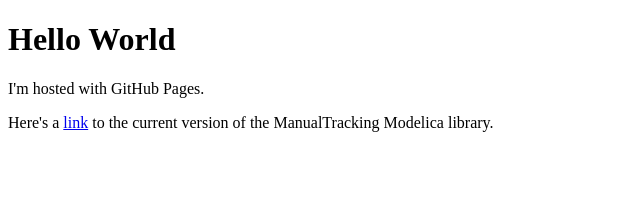
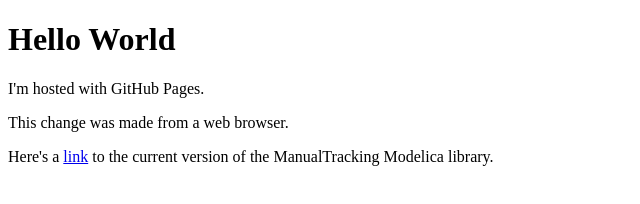
Before and after one commit to jjpotterkowski/jjpotterkowski.github.io, a plain HTML site: page index.html in a window 1280 px wide. Shown: the whole page, without its empty margins (0-640 px from the left). Drawn offline with Linux system fonts and the light colour scheme.

Commit message:
Update index.html

```diff
--- a/index.html
+++ b/index.html
@@ -3,6 +3,7 @@
 <body>
 <h1>Hello World</h1>
 <p>I'm hosted with GitHub Pages.</p>
+<p>This change was made from a web browser.</p>
 <p>Here's a <a href="https://github.com/jjpotterkowski/ManualTracking/archive/master.zip">link</a> to the current version of the ManualTracking Modelica library.</p>
 </body>
 </html>
```
